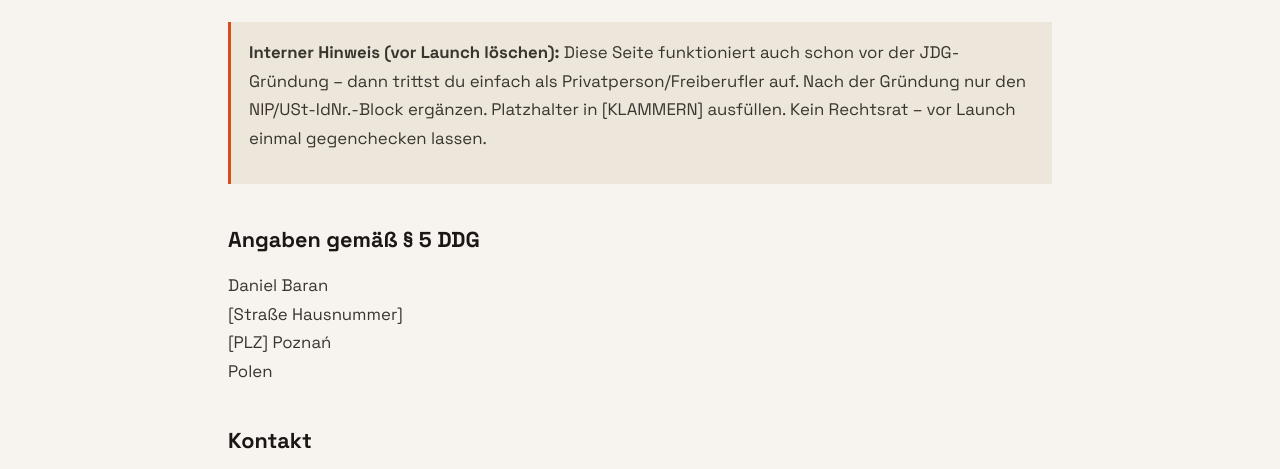
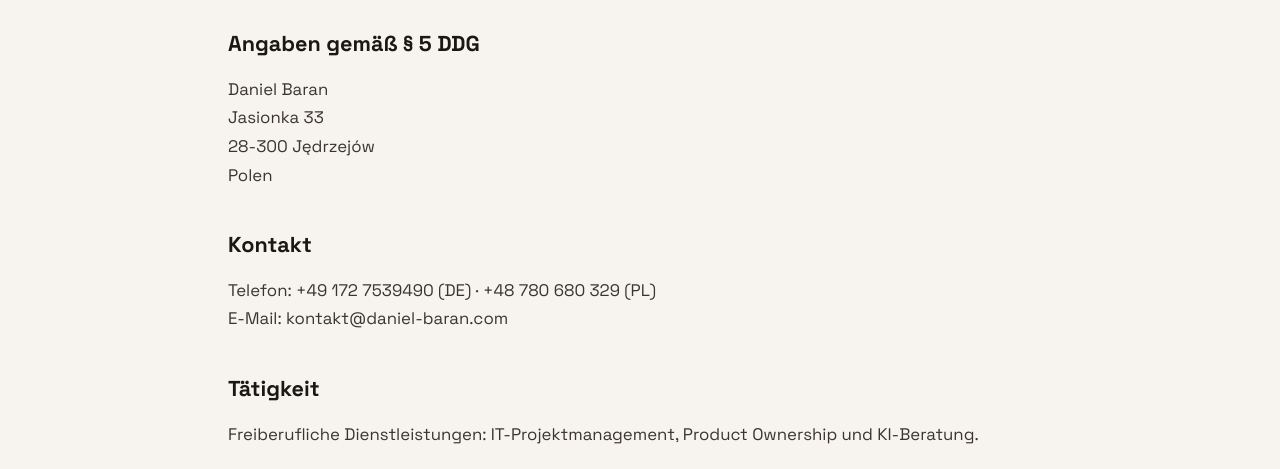
Before and after one commit to danielb2112/daniel-baran-website, a plain HTML site: page impressum.html in a window 1280 px wide. Shown: the part 312-781 px from the top of the page. Drawn offline with Linux system fonts and the light colour scheme.

Commit message:
Fill in legal pages (Impressum/Datenschutz)

```diff
--- a/impressum.html
+++ b/impressum.html
@@ -24,26 +24,14 @@
       <a class="back-link" href="index.html">← Zurück</a>
       <h1>Impressum</h1>
       <div class="legal-content">
-        <blockquote>
-          <p><strong>Interner Hinweis (vor Launch löschen):</strong> Diese Seite funktioniert auch schon vor der JDG-Gründung – dann trittst du einfach als Privatperson/Freiberufler auf. Nach der Gründung nur den NIP/USt-IdNr.-Block ergänzen. Platzhalter in [KLAMMERN] ausfüllen. Kein Rechtsrat – vor Launch einmal gegenchecken lassen.</p>
-        </blockquote>
-
         <h2>Angaben gemäß § 5 DDG</h2>
-        <p>Daniel Baran<br>[Straße Hausnummer]<br>[PLZ] Poznań<br>Polen</p>
+        <p>Daniel Baran<br>Jasionka 33<br>28-300 Jędrzejów<br>Polen</p>
 
         <h2>Kontakt</h2>
-        <p>Telefon: [+48 ...]<br>E-Mail: [kontakt@daniel-baran.com]</p>
+        <p>Telefon: +49 172 7539490 (DE) · +48 780 680 329 (PL)<br>E-Mail: kontakt@daniel-baran.com</p>
 
         <h2>Tätigkeit</h2>
         <p>Freiberufliche Dienstleistungen: IT-Projektmanagement, Product Ownership und KI-Beratung.</p>
-
-        <!-- NACH JDG-GRÜNDUNG ERGÄNZEN:
-        <h2>Unternehmensangaben</h2>
-        <p>Einzelunternehmen (jednoosobowa działalność gospodarcza) nach polnischem Recht<br>
-        NIP (Steuer-Nr.): [NIP]<br>
-        REGON: [REGON]<br>
-        USt-IdNr. gemäß § 27a UStG / Art. 214 MwStSystRL: PL[NIP]</p>
-        -->
 
         <h2>Verantwortlich für den Inhalt</h2>
         <p>Daniel Baran (Anschrift wie oben)</p>
```
Also changed, not shown: datenschutz.html (+2 -6 lines).
